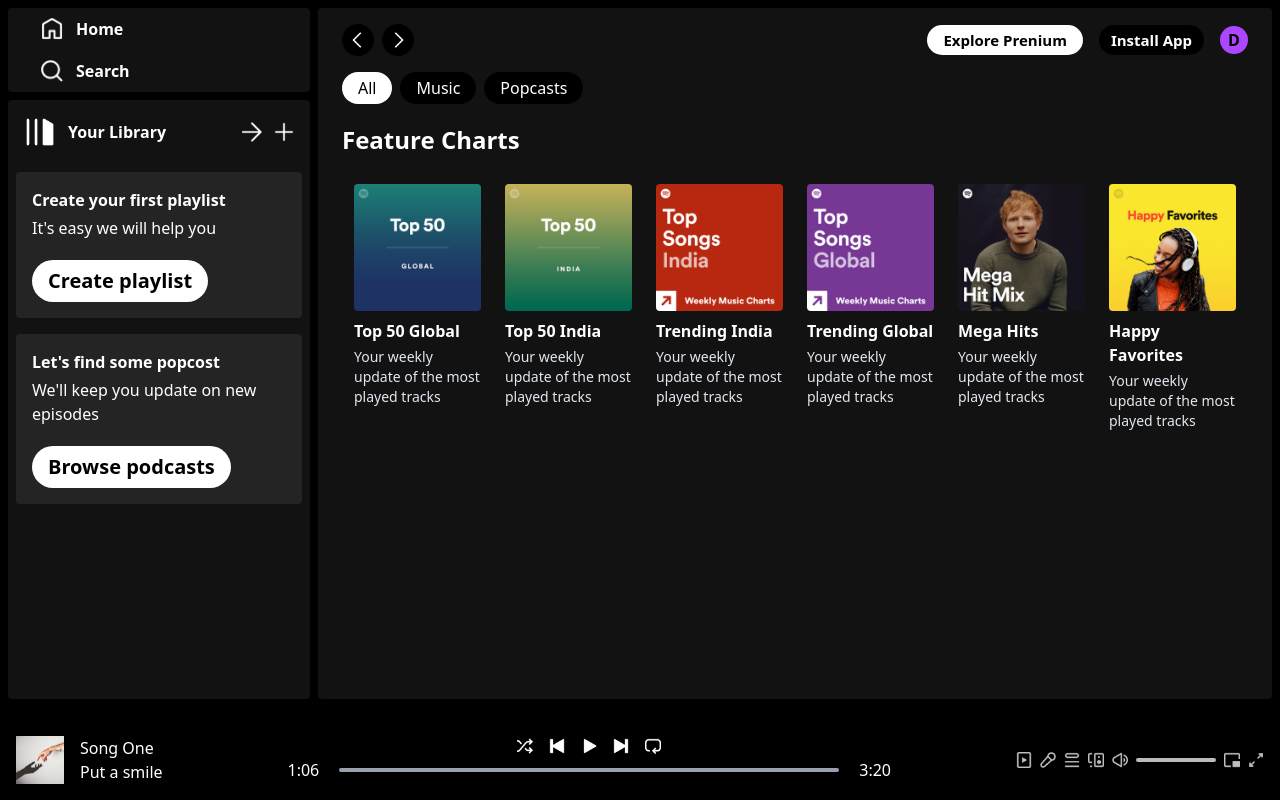
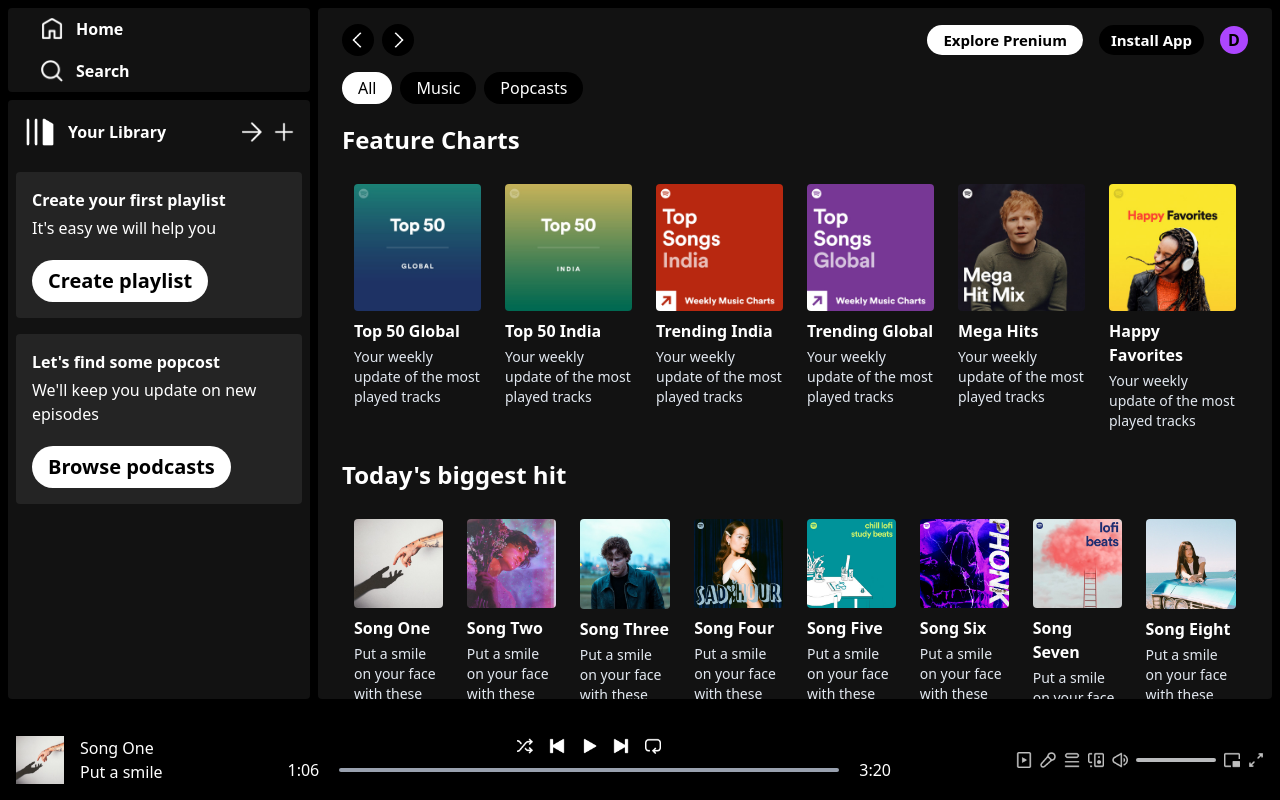
Before and after one commit to rigby200602/Spotify-Clone, a React (Vite) app: page / in a window 1280 px wide. Built offline with nearby package versions, Linux system fonts and the light colour scheme.

Commit message:
add biggest hit

```diff
--- a/src/components/DisplayHome.jsx
+++ b/src/components/DisplayHome.jsx
@@ -1,6 +1,6 @@
 import React from 'react'
 import Navbar from './Navbar'
-import { albumsData } from '../assets/assets'
+import { albumsData, songsData } from '../assets/assets'
 import AlbumItems from './AlbumItems'
 
 const DisplayHome = () => {
@@ -16,7 +16,15 @@ const DisplayHome = () => {
             <AlbumItems key={index} name={item.name} desc={item.desc} id={item.id} image={item.image} />
           )}
         </div>
-
+      </div>
+      <div className='mb-4 '>
+        <h1 className='my-5 font-bold text-2xl'>Today's biggest hit</h1>
+        <div className='flex overflow-auto'>
+          {/* for each item it will render 1 album, get data from albumsData */}
+          {songsData.map((item, index) =>
+            <AlbumItems key={index} name={item.name} desc={item.desc} id={item.id} image={item.image} />
+          )}
+        </div>
       </div>
     </>
   )
```
